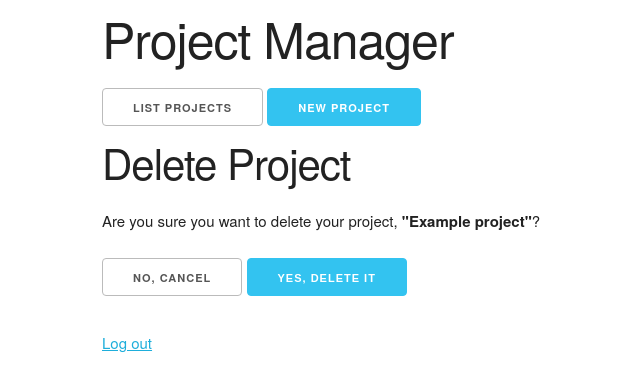
After one commit to chances/php-bd, a PHP site: page /delete.php in a window 1280 px wide. The commit adds this page. Shown: the top 391 px of the page, without its empty margins (58-698 px from the left). Run offline with PHP 8.4, Linux system fonts and the light colour scheme; some libraries are stand-ins or nearby versions.

Commit message:
Add static delete page

```diff
--- /dev/null
+++ b/app/delete.php
@@ -0,0 +1,22 @@
+<?php
+require_once __DIR__ . '/inc/header.php';
+?>
+
+  <section>
+
+    <h2>Delete Project</h2>
+
+    <p>Are you sure you want to delete your project, <strong>"Example project"</strong>?</p>
+
+    <form action="delete.php" method="post">
+      <div class="row">
+        <a class="button" href="index.php">No, cancel</a>
+        <input class="button button-primary" type="submit" value="Yes, delete it">
+      </div>
+    </form>
+
+  </section>
+
+<?php
+require_once __DIR__ . '/inc/footer.php';
+?>
--- a/app/detail.php
+++ b/app/detail.php
@@ -30,7 +30,7 @@ require_once __DIR__ . '/inc/header.php';
     git clone https://projects.cecs.pdx.edu/git/exampleproject
     </code></pre>
 
-  <a class="button button-primary" href="#">Delete this project</a>
+  <a class="button button-primary" href="delete.php">Delete this project</a>
 
   </section>
 
```
